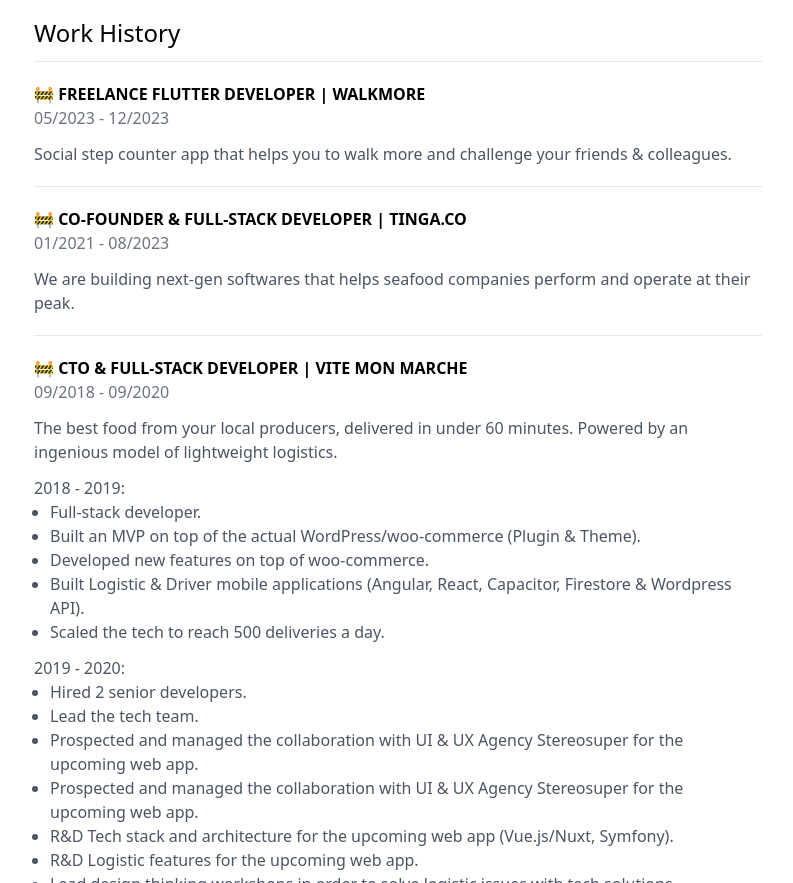
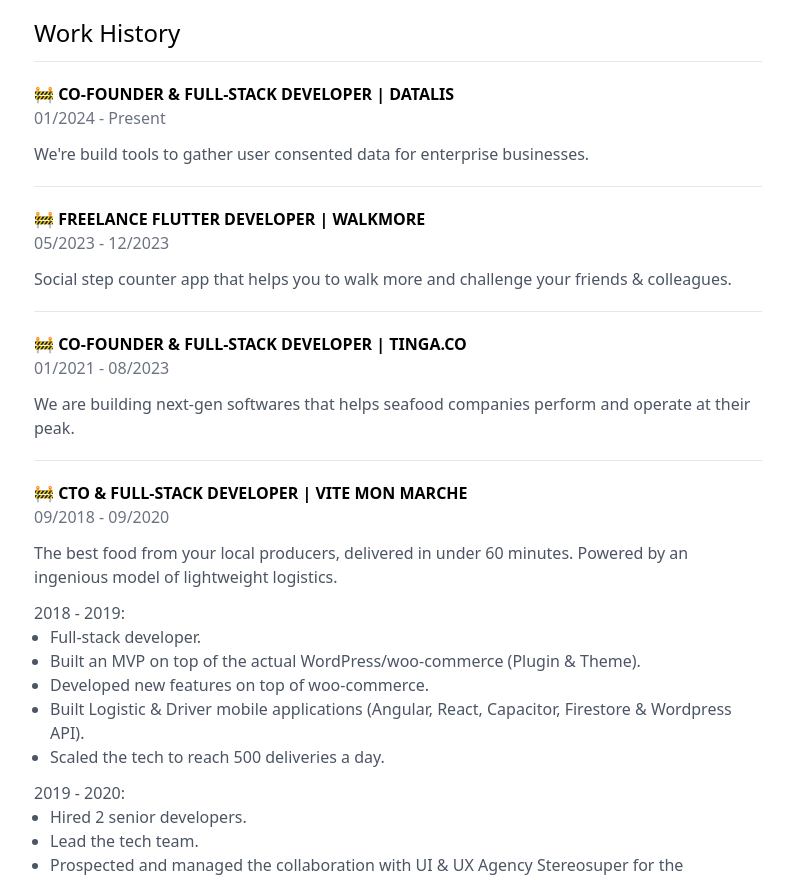
Before and after one commit to btribouillet/btribouillet.github.io, a website: page index.html in a window 1280 px wide. Shown: the part 957-1840 px from the top of the page, without its empty margins (242-1035 px from the left). Drawn offline with Linux system fonts and the light colour scheme.

Commit message:
Datalis added

```diff
--- a/index.html
+++ b/index.html
@@ -135,6 +135,17 @@
 
         <div class="mb-5 pb-5 border-b">
           <strong class="text-black"
+            >🚧 CO-FOUNDER & FULL-STACK DEVELOPER | DATALIS</strong
+          >
+          <p class="mb-3 text-gray-500">01/2024 - Present</p>
+          <p>
+            We're build tools to gather user consented data for enterprise
+            businesses.
+          </p>
+        </div>
+
+        <div class="mb-5 pb-5 border-b">
+          <strong class="text-black"
             >🚧 FREELANCE FLUTTER DEVELOPER | WALKMORE</strong
           >
           <p class="mb-3 text-gray-500">05/2023 - 12/2023</p>
```
